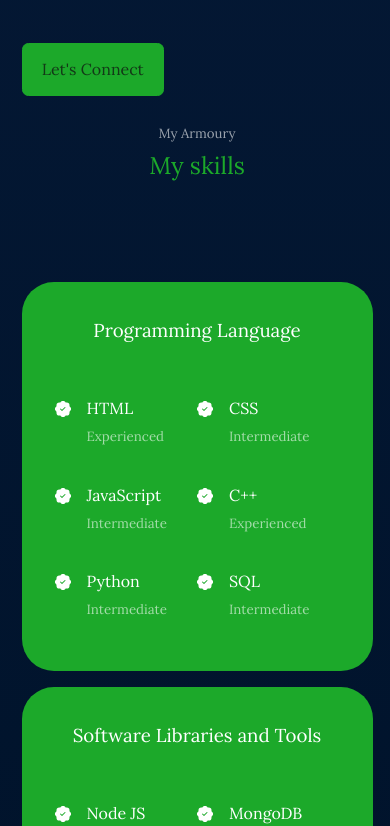
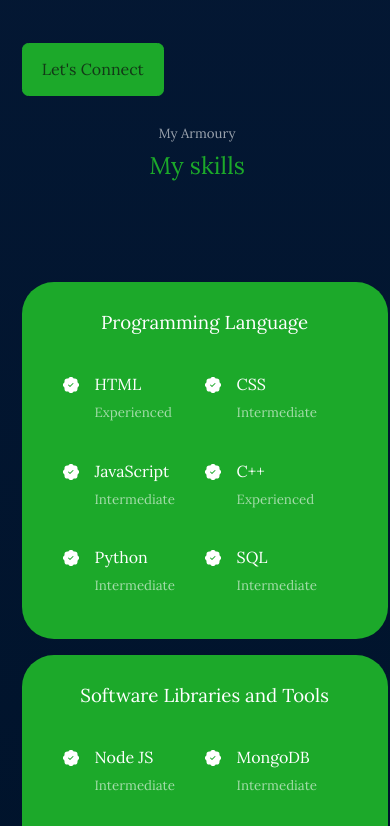
Before and after one commit to Akshar22Dubey/Portfolio, a React (Create React App) app: page / in a window 390 px wide. Shown: the part 2218-3044 px from the top of the page. Built offline with nearby package versions, Linux system fonts and the light colour scheme.

Commit message:
Update experience.css

```diff
--- a/src/components/experience/experience.css
+++ b/src/components/experience/experience.css
@@ -1,11 +1,12 @@
 #experience {
   margin: 2px;
   width: 100%;
-  height: 140vh;
+  height: 100%; /* Set height to auto for better responsiveness */
   position: relative;
   padding-top: 10px;
   padding-bottom: 10px;
   margin-top: 1px;
+  overflow: hidden; /* Ensures content stays within the section */
 }
 
 video {
@@ -17,6 +18,7 @@ video {
   left: 0;
   z-index: -1;
 }
+
 .experience_container {
   display: grid;
   grid-template-columns: 1fr 1fr;
@@ -28,35 +30,39 @@ video {
 
 .experience_container > div {
   background: var(--color-primary);
-  padding: 2.4rem 5rem;
+  padding: 2.4rem 2rem; /* Adjusted padding for better fit on smaller screens */
   border-radius: 2rem;
   border: 1px solid transparent;
   transition: var(--transition);
 }
+
 .experience_container > div:hover {
   background: transparent;
   border-color: var(--color-primary-variant);
   cursor: default;
-  transform: translateY(-20px);
+  transform: translateY(-10px); /* Reduced the translate to prevent overlapping */
 }
 
 .experience_container > div h3 {
   text-align: center;
-  margin-bottom: 2rem;
+  margin-bottom: 1rem; /* Adjusted margin for better spacing */
   color: white;
 }
+
 .experience_content {
   display: grid;
   grid-template-columns: 1fr 1fr;
   row-gap: 2rem;
 }
+
 .experience_details {
   display: flex;
   gap: 1rem;
 }
+
 .experience_details-icons {
   margin-top: 6px;
-  color: var(white);
+  color: white; /* Fixed color variable */
 }
 
 @keyframes skillanimation {
@@ -75,15 +81,19 @@ video {
   position: relative;
   opacity: 0;
 }
+
 .reveal.active {
   opacity: 1;
 }
+
 .active.fade-bottom {
   animation: fade-bottom 1s ease-in;
 }
+
 .active.fade-left {
   animation: fade-left 1s ease-in;
 }
+
 .active.fade-right {
   animation: fade-right 1s ease-in;
 }
@@ -98,6 +108,7 @@ video {
     opacity: 1;
   }
 }
+
 @keyframes fade-left {
   0% {
     transform: translateX(-100px);
@@ -108,6 +119,7 @@ video {
     opacity: 1;
   }
 }
+
 @keyframes fade-right {
   0% {
     transform: translateX(100px);
@@ -118,6 +130,7 @@ video {
     opacity: 1;
   }
 }
+
 @keyframes aboutanimation {
   0% {
     opacity: 0;
@@ -128,19 +141,24 @@ video {
     transform: translateX(0);
   }
 }
+
 /*------ For medium devices------*/
 @media screen and (max-width: 1024px) {
   #experience {
     height: auto;
+    padding-bottom: 20px; /* Added padding for better spacing */
   }
+
   .experience_container {
     grid-template-columns: 1fr;
   }
+
   .experience_container > div {
-    width: 80%;
+    width: 90%; /* Adjusted width to fit better */
     padding: 2rem;
     margin: 0 auto;
   }
+
   .experience_content {
     padding: 1rem;
   }
@@ -150,16 +168,20 @@ video {
 @media screen and (max-width: 600px) {
   #experience {
     height: auto;
+    padding-bottom: 20px; /* Added padding for better spacing */
   }
+
   .experience_container {
     gap: 1rem;
   }
+
   .experience_container > div {
     width: 100%;
-    padding: 2rem 1rem;
+    padding: 1.5rem; /* Adjusted padding to fit better on smaller screens */
     margin: 0 auto;
   }
+
   .experience_content {
-    height: auto;
+    padding: 1rem;
   }
 }
```
